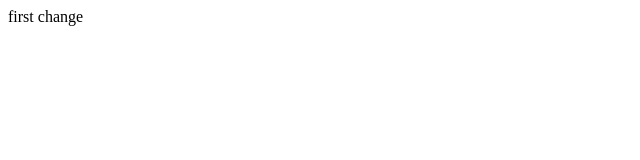
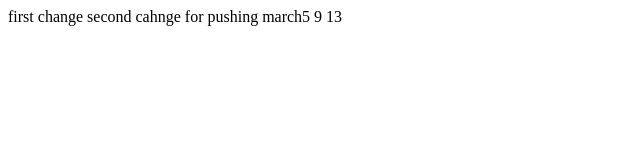
Before and after one commit to akhilsm200/git-test, a plain HTML site: page index.html in a window 1280 px wide. Shown: the whole page, without its empty margins (0-640 px from the left). Drawn offline with Linux system fonts and the light colour scheme.

```diff
--- a/index.html
+++ b/index.html
@@ -7,5 +7,6 @@
 </head>
 <body>
     first change
+    second cahnge for pushing march5 9 13
 </body>
 </html>
```
Also changed, not shown: style.css (added), style.js (deleted).
